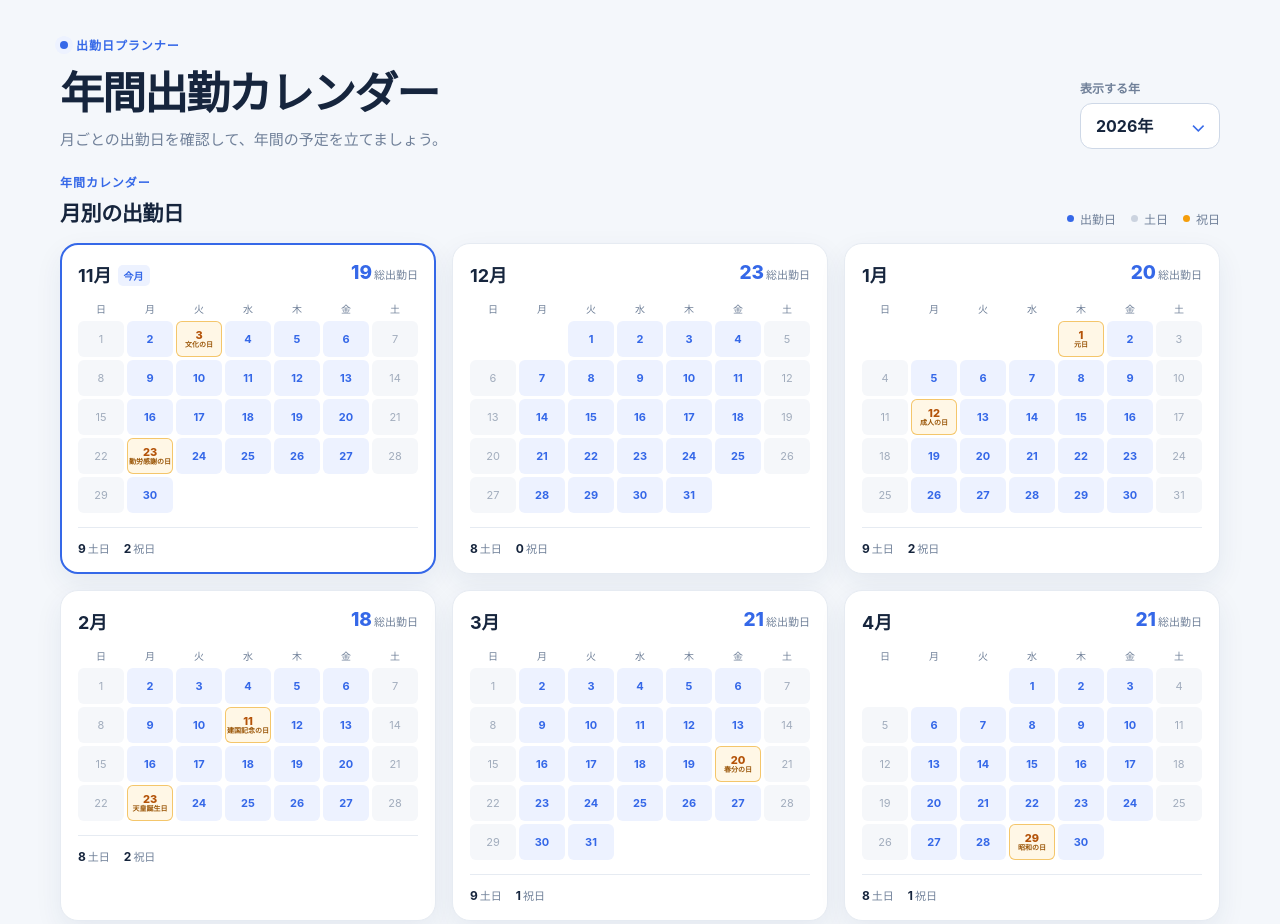
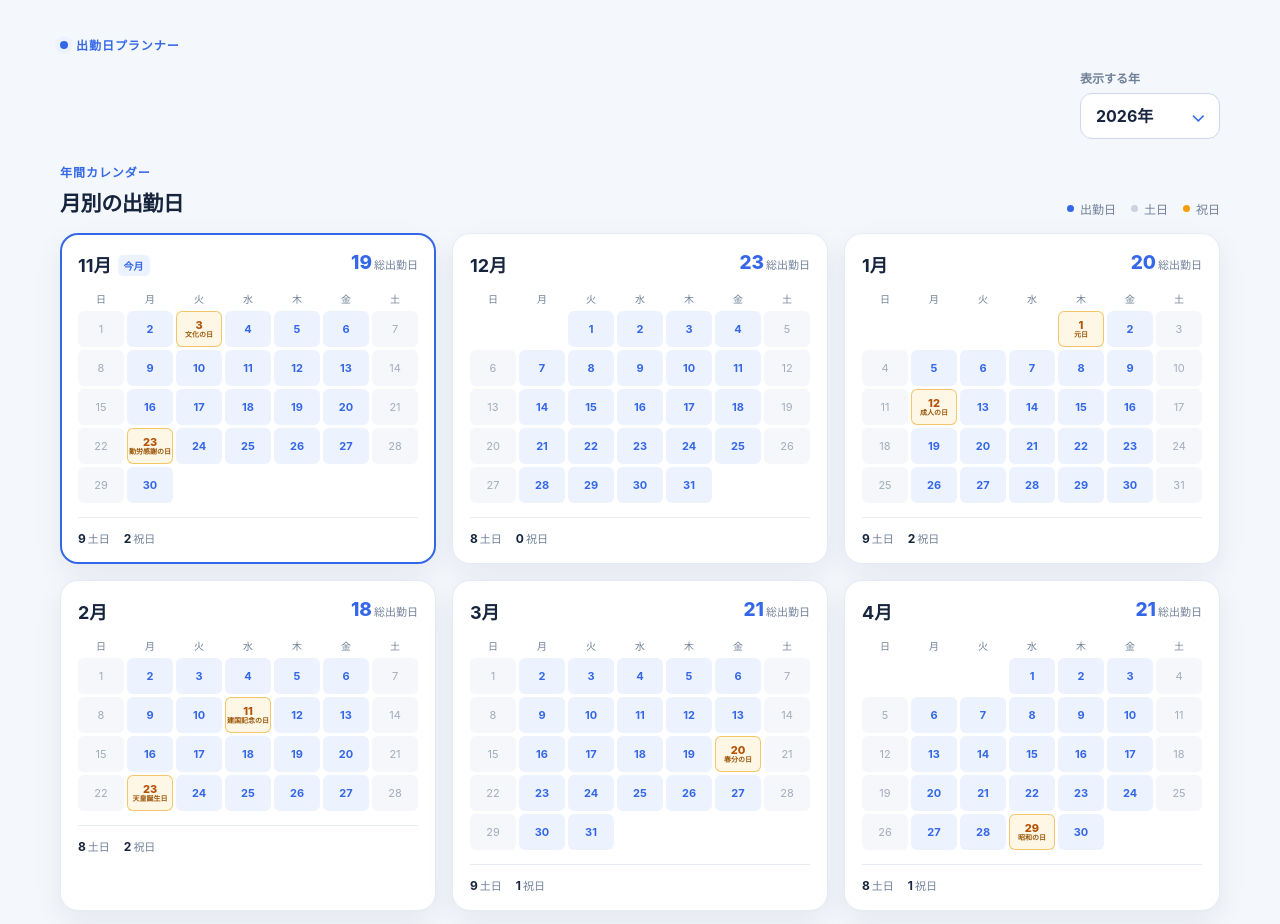
Before and after one commit to projectmind-demo/pm-5-attendance-calendar, a plain HTML site: page public/index.html in a window 1280 px wide. Shown: the top 924 px of the page. Drawn offline with Linux system fonts and the light colour scheme.

Commit message:
task(156): 删除页面顶部标题与说明文字
Task-ID: 156
Execution-ID: 182
Round: 1
Agent: Codex

```diff
--- a/public/index.html
+++ b/public/index.html
@@ -5,7 +5,7 @@
     <meta name="viewport" content="width=device-width, initial-scale=1.0" />
     <meta name="theme-color" content="#f4f7fb" />
     <meta name="description" content="日本の祝日を反映した年間出勤日と月別カレンダーを確認できます。" />
-    <title>年間出勤カレンダー｜日本の祝日</title>
+    <title>出勤日プランナー｜日本の祝日</title>
     <link rel="stylesheet" href="styles.css" />
   </head>
   <body>
@@ -13,10 +13,6 @@
       <header class="hero">
         <div class="eyebrow"><span class="eyebrow-dot"></span>出勤日プランナー</div>
         <div class="hero-row">
-          <div>
-            <h1>年間出勤カレンダー</h1>
-            <p>月ごとの出勤日を確認して、年間の予定を立てましょう。</p>
-          </div>
           <div class="year-control">
             <label for="yearSelect">表示する年</label>
             <div class="select-wrap">
--- a/public/styles.css
+++ b/public/styles.css
@@ -28,9 +28,8 @@ body {
 .eyebrow { display: flex; align-items: center; gap: 8px; margin-bottom: 16px; }
 .eyebrow-dot { width: 8px; height: 8px; border-radius: 50%; background: var(--blue); box-shadow: 0 0 0 5px var(--blue-soft); }
 .hero-row, .summary-heading, .section-heading { display: flex; align-items: flex-end; justify-content: space-between; gap: 20px; }
-h1, h2, p { margin: 0; }
-h1 { font-size: clamp(30px, 5vw, 44px); letter-spacing: -.045em; line-height: 1.12; }
-.hero p { margin-top: 10px; color: var(--muted); font-size: 15px; }
+.hero-row { align-items: flex-start; justify-content: flex-end; }
+h2, p { margin: 0; }
 .year-control { flex: 0 0 auto; }
 .year-control label { display: block; margin-bottom: 7px; color: var(--muted); font-size: 12px; font-weight: 600; }
 .select-wrap { position: relative; }
```
